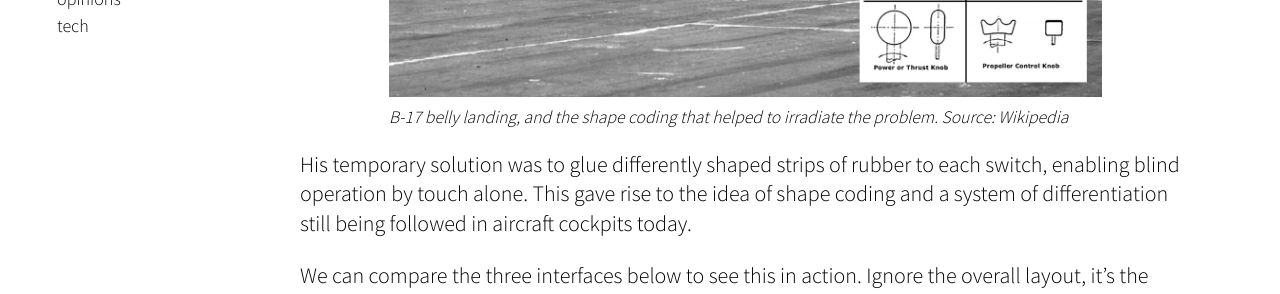
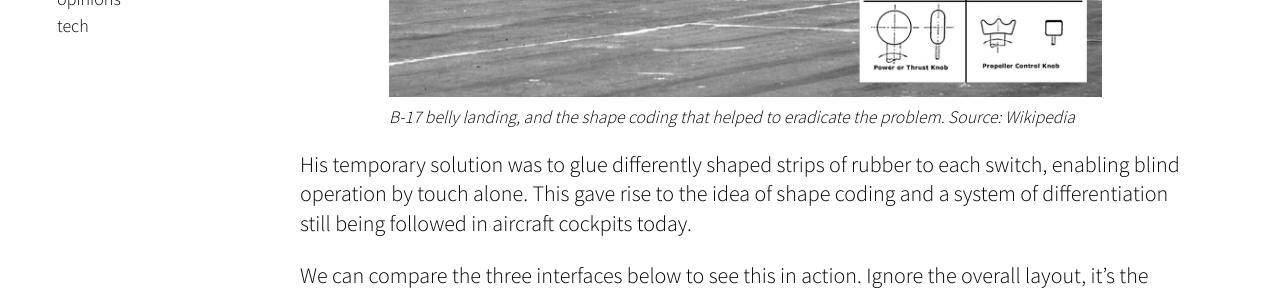
Before and after one commit to gcsalzburg/gcsalzburg.github.io, a Jekyll site: the page built from _posts/2020-08-02-LEGO-Interface-UX.md, in a window 1280 px wide and 900 px high, scrolled down 2338 px. Shown: the part 154-448 px from the top of the window. Built offline with Jekyll 4.4.1, drawn with Linux system fonts in a browser that asks for light colours.

Commit message:
Fix typo: irradiate -> eradicate

```diff
--- a/_posts/2020-08-02-LEGO-Interface-UX.md
+++ b/_posts/2020-08-02-LEGO-Interface-UX.md
@@ -41,7 +41,7 @@ What could cause 400 WWII pilots to raise the landing gear on their B-17 bomber
 
 It was the psychologist Alphonsis Chapanis who first suggested that the high rate of crash landings might be the fault of poor interface design. The adjacent landing gear and flap control knobs were identically shaped. The pilots never stood a chance.
 
-{% include image.html url="landing.jpg" description="B-17 belly landing, and the shape coding that helped to irradiate the problem. Source: Wikipedia" %}
+{% include image.html url="landing.jpg" description="B-17 belly landing, and the shape coding that helped to eradicate the problem. Source: Wikipedia" %}
 
 His temporary solution was to glue differently shaped strips of rubber to each switch, enabling blind operation by touch alone. This gave rise to the idea of shape coding and a system of differentiation still being followed in aircraft cockpits today.
 
```
